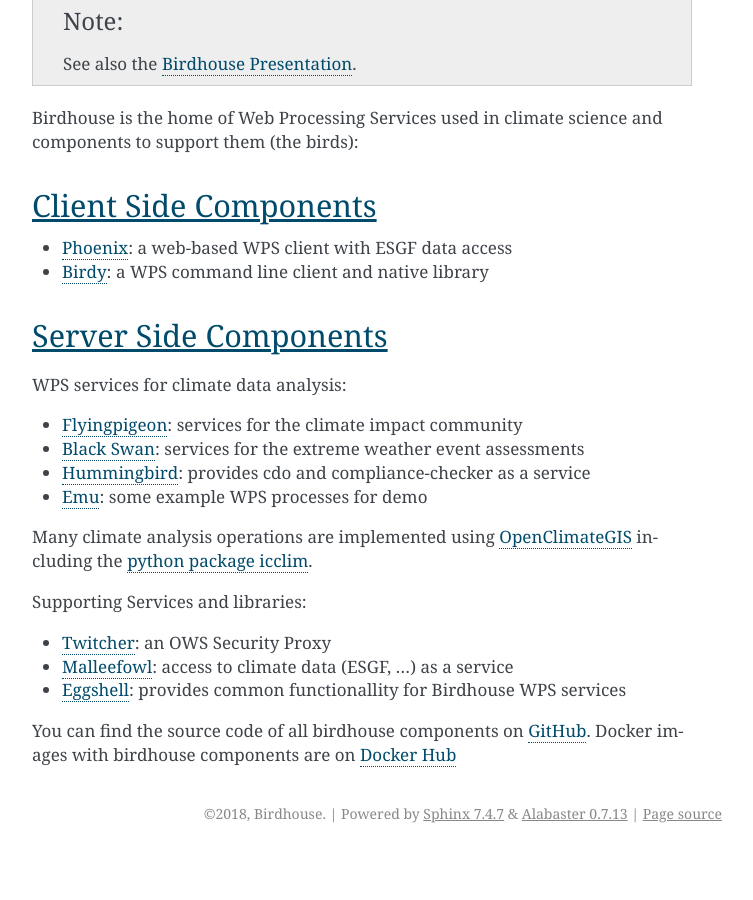
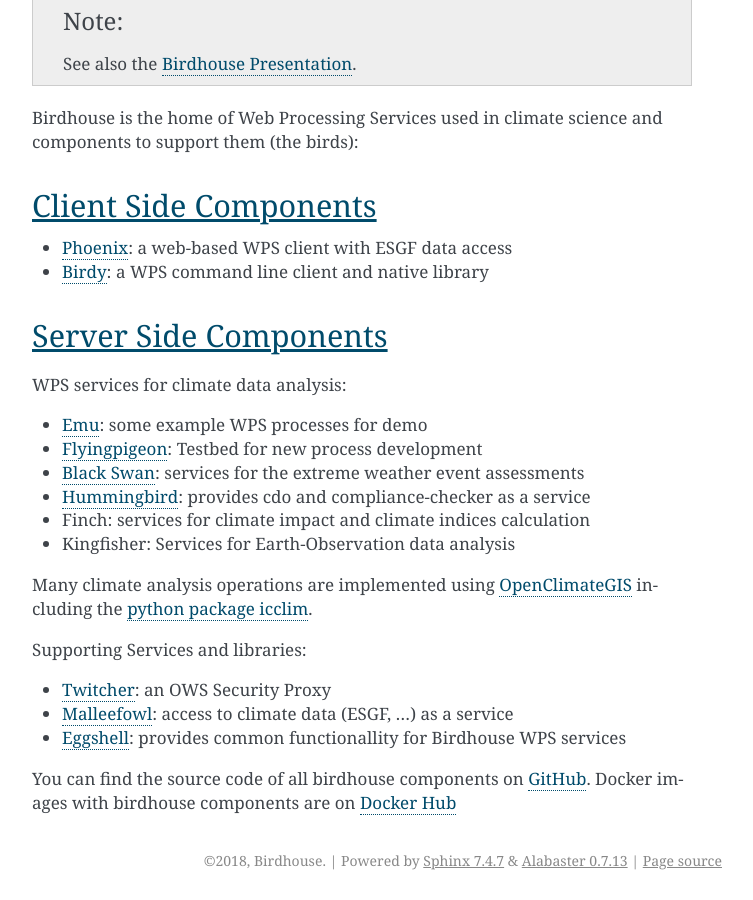
Before and after one commit to bird-house/birdhouse-docs, a Sphinx documentation site: the page built from docs/source/architecture.rst, in a window 1280 px wide and 900 px high, scrolled down 1140 px. Shown: the whole window, without its empty margins (388-1141 px from the left). Built offline with Sphinx 7.4.7, drawn with Linux system fonts in a browser that asks for light colours; before the commit the page ends 1993 px from its top, so only the background shows below that.

Commit message:
include finch& kingfisher in list, change dedication for flyingpigeon

```diff
--- a/docs/source/architecture.rst
+++ b/docs/source/architecture.rst
@@ -54,10 +54,12 @@
 
 WPS services for climate data analysis:
 
-* `Flyingpigeon`_: services for the climate impact community
+* `Emu`_: some example WPS processes for demo
+* `Flyingpigeon`_: Testbed for new process development
 * `Black Swan`_: services for the extreme weather event assessments
 * `Hummingbird`_: provides cdo and compliance-checker as a service
-* `Emu`_: some example WPS processes for demo
+* Finch: services for climate impact and climate indices calculation
+* Kingfisher: Services for Earth-Observation data analysis
 
 Many climate analysis operations are implemented using OpenClimateGIS_
 including the `python package icclim <http://icclim.readthedocs.io/en/latest/>`_.
```
